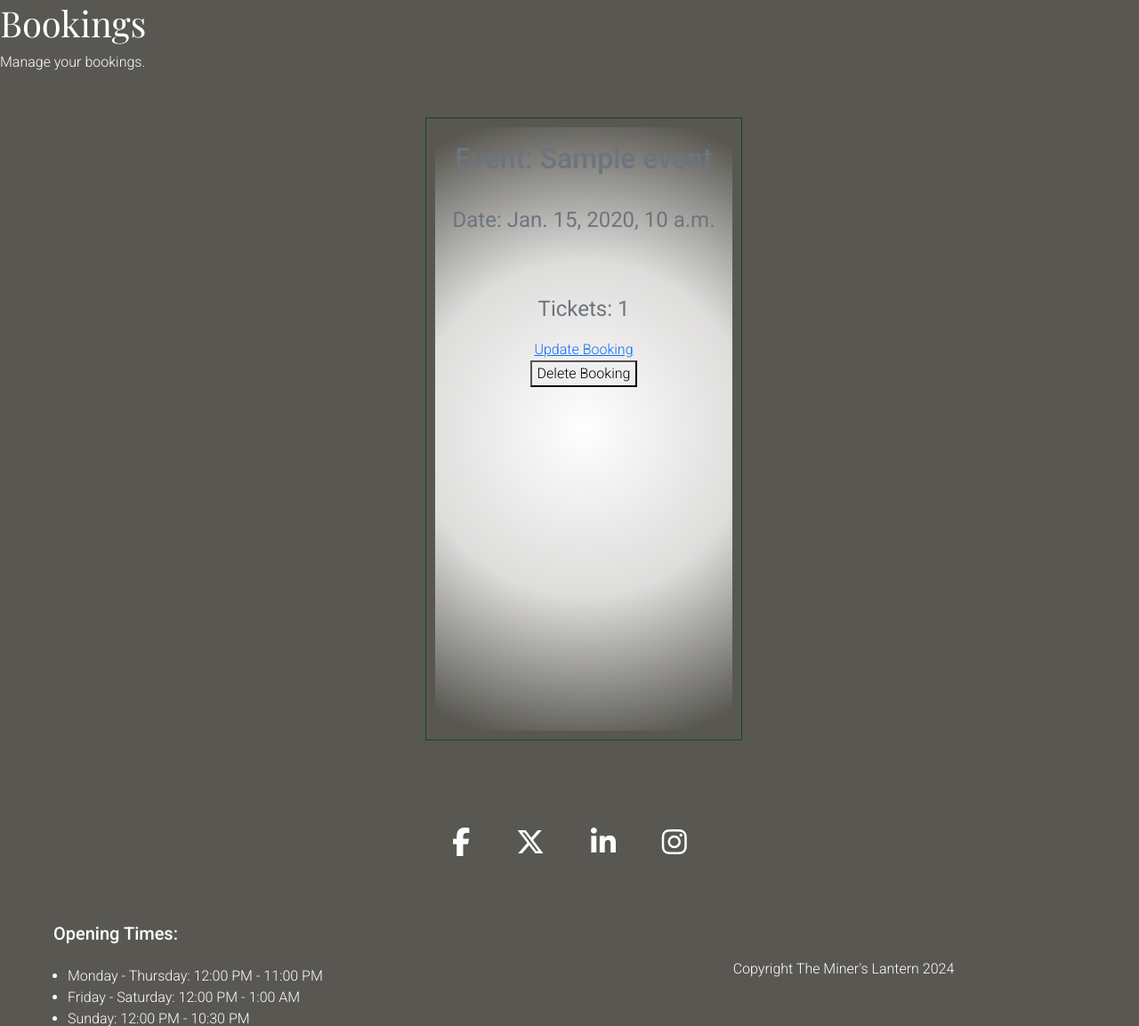
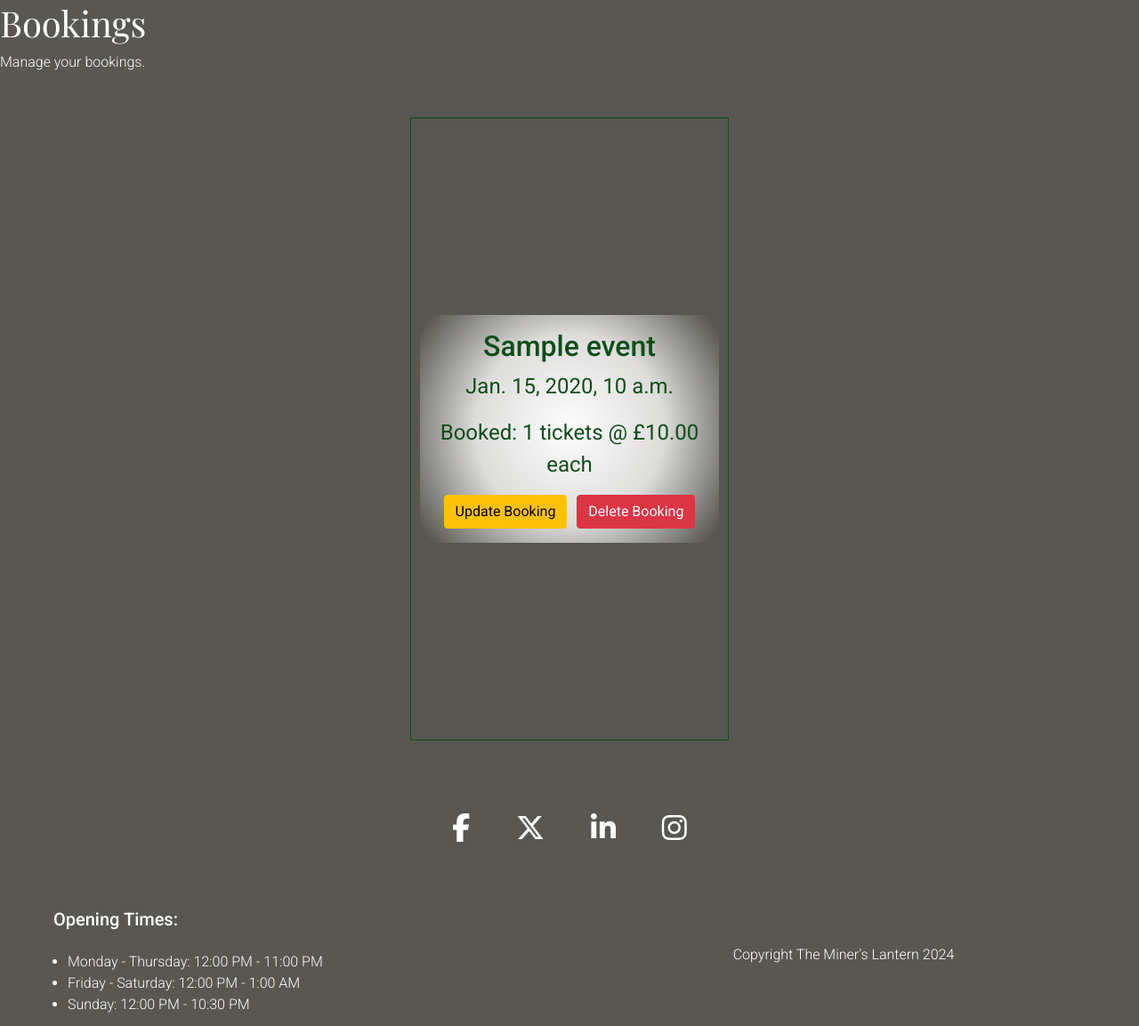
Before and after one commit to surfdemon/theater-booking-system, a Django app: page /bookings/ in a window 1280 px wide. Shown: the part 144-1297 px from the top of the page at 89% size. Run offline with Django 4.2, Linux system fonts and the light colour scheme; a user stored in the database is signed in; tables that the repository leaves empty hold one stand-in row (values such as "Sample post"); some libraries are stand-ins or nearby versions; some web fonts are replaced.

Commit message:
Add: styling to booking update areas

```diff
--- a/event/static/event/css/events.css
+++ b/event/static/event/css/events.css
@@ -12,6 +12,9 @@
     flex-direction: column;
     justify-content: center;
     height: 700px;
+}
+.card-title{
+    color: var(--green);
 }
 a:has(.card-body){
     color: var(--green);
@@ -88,3 +91,13 @@ a:has(.page-next) , a:has(.page-previous) {
     color: var(--white) !important;
     box-shadow: none !important;
 }
+.booking-update-area {
+    display: flex;
+    justify-content: space-evenly;
+}
+.update-booking-link {
+
+}
+.delete-booking-button {
+
+}
--- a/event/templates/event/bookings.html
+++ b/event/templates/event/bookings.html
@@ -4,37 +4,42 @@
     <h1>Bookings</h1>
     <p>Manage your bookings.</p>
 
+    <section>
+        <div class="container-fluid">
+            <div class="row">
+    <div class="col-12">
+        {% if user_bookings %}
 
-    {% if user_bookings %}
 
-        <ul>
             <div class="row d-flex justify-content-evenly">
             {% for booking in user_bookings %}
             <div class="col-md-4 p-4">
-                <li class="card ">
-                    <div class="card-body">
-                        <H2 class="card-title text-secondary">Event: {{ booking.event.name }}</H2><br>
-                        <p class="card-text text-secondary">Date: {{ booking.event.datetime }}</p><br>
-                        <img
-                            class="card-img event-image"
-                            src="{{booking.event.image.url}}"
-                            alt="{{ event.name }}"
-                        />
-                        <p class="card-text text-secondary">Tickets: {{ booking.numberOfTickets }}</p>
-                        <a href="{% url 'update_booking' booking.id %}">Update Booking</a>
+                <div class="card" style='background-image: url("{% if 'placeholder' in event.image.url %}{% static 'event/img/the-miners-lantern-logo.png' %}{% else %}{{ booking.event.image.url }}{% endif %}");'>
+                      <div>
+                      <div class="card-body">
+                        <h2 class="card-title">{{ booking.event.name }}</h2>
+                            <p class="card-text">{{ booking.event.datetime }}</p>
+                            <p class="card-text">Booked: {{ booking.numberOfTickets }} tickets @ £{{ booking.event.price }} each</p>
+                            <div class="booking-update-area">
+                        <a href="{% url 'update_booking' booking.id %}" class="update-booking-link"><button class="btn btn-warning">Update Booking</button></a>
                         <form method="post" action="{% url 'delete_booking' booking.id %}" onsubmit="return confirm('Are you sure you want to delete this booking?');">
                             {% csrf_token %}
-                            <button type="submit">Delete Booking</button>
+                            <button type="submit" class="btn btn-danger delete-booking-button">Delete Booking</button>
                         </form>
                     </div>
-                </li>
+                        </div>
+                    </div>
+                </div>
             </div>
             {% endfor %}
+            </div>
+                    {% else %}
+                        <p>You have no bookings.</p>
+                    {% endif %}
+                </div>
+            </div>
         </div>
-        </ul>
-    {% else %}
-        <p>You have no bookings.</p>
-    {% endif %}
+    </section>
 {% endblock %}
 
 {% block extras %}
--- a/event/templates/event/events.html
+++ b/event/templates/event/events.html
@@ -12,7 +12,7 @@
                             <a href="{% url 'book_event' event.id %}">
                               <div class="card-body">
                                 <h2 class="card-title">{{ event.name }}</h2>
-                                <p class="card-text">When: {{ event.datetime }}</p>
+                                <p class="card-text">{{ event.datetime }}</p>
                                     <p class="card-text">Tickets Available - {{ event.tickets_left }}</p>
                                     <p class="card-text">£{{ event.price }}</p>
                                 </div>
@@ -49,5 +49,3 @@
 {% block extras %}
     <link rel="stylesheet" href="{% static 'event/css/events.css' %}">
 {% endblock %}
-
-/* src="{% if 'placeholder' in event.image.url %}{% static 'event/img/the-miners-lantern-logo.png' %}{% else %}{{ event.image.url }}{% endif %}" */
```
